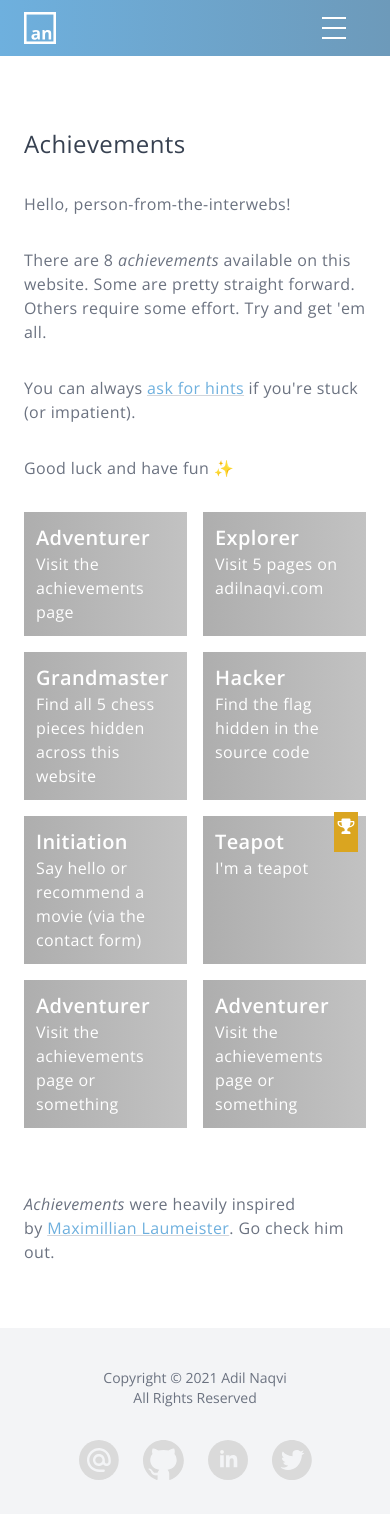
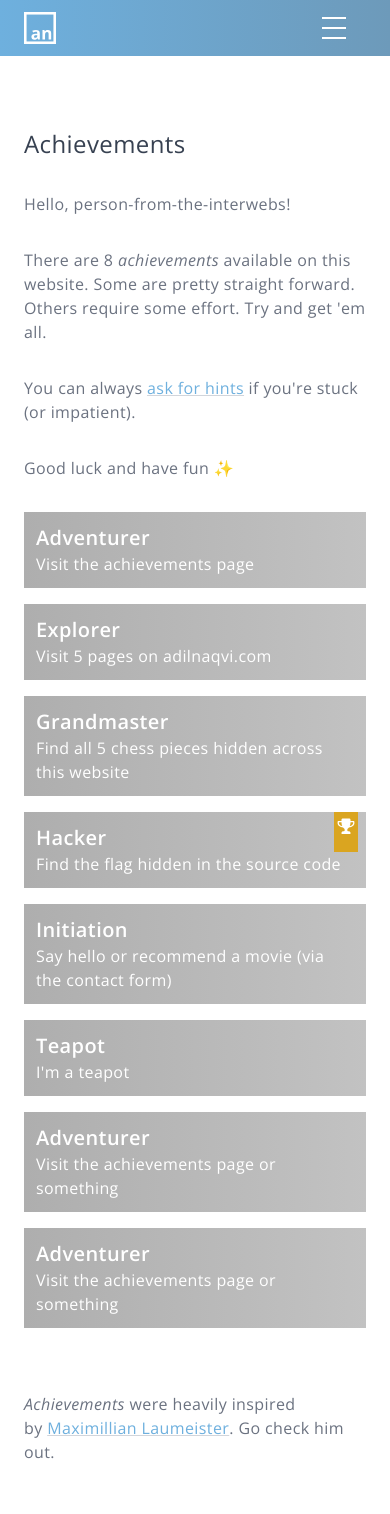
Before and after one commit to notadilnaqvi/adilnaqvi.com, a Next.js app: page /achievements in a window 390 px wide. Shown: the top 1514 px of the page. Built offline with nearby package versions, Linux system fonts and the light colour scheme.

Commit message:
style(achievements): update for sm screens

```diff
--- a/pages/achievements.js
+++ b/pages/achievements.js
@@ -94,7 +94,7 @@
 			<p className='text-base text-gray-500 mb-8'>
 				Good luck and have fun &#10024;
 			</p>
-			<div className='grid grid-cols-2 md:grid-cols-3 gap-4 text-white'>
+			<div className='grid grid-cols-1 sm:grid-cols-2 md:grid-cols-3 gap-4 text-white'>
 				{achievementsData.map(achievement => {
 					const isAchieved = achievements.includes(achievement.key);
 					return (
```
